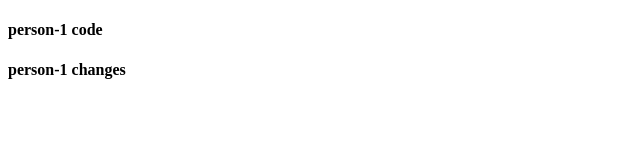
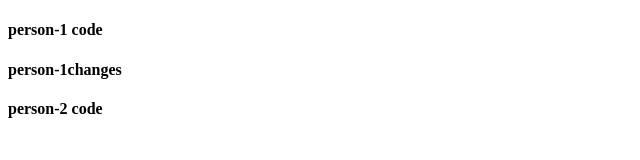
Before and after one commit to dharanilimmada/git-clone, a plain HTML site: page index.html in a window 1280 px wide. Shown: the whole page, without its empty margins (0-640 px from the left). Drawn offline with Linux system fonts and the light colour scheme.

Commit message:
both changes

```diff
--- a/index.html
+++ b/index.html
@@ -7,6 +7,7 @@
 </head>
 <body>
     <h4>person-1 code</h4>
-    <h4>person-1 changes</h4>
+    <h4>person-1changes</h4>
+    <h4>person-2 code</h4>
 </body>
 </html>
```
